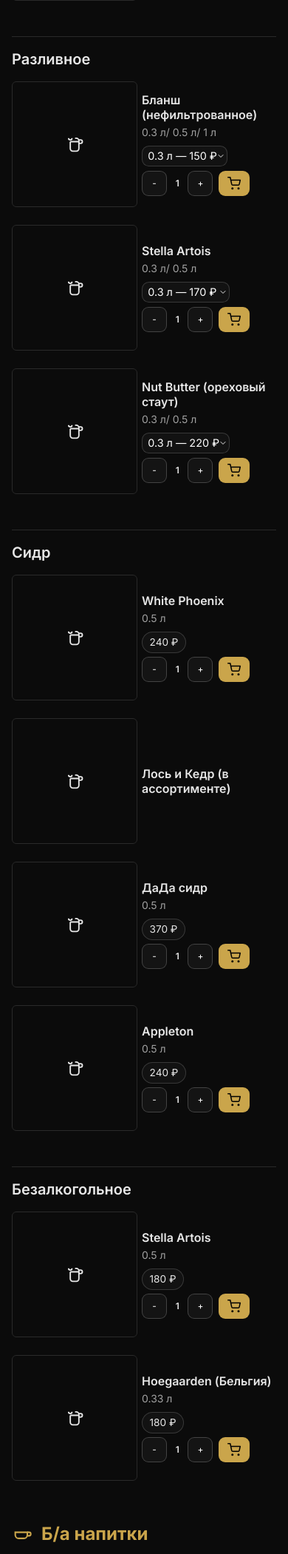
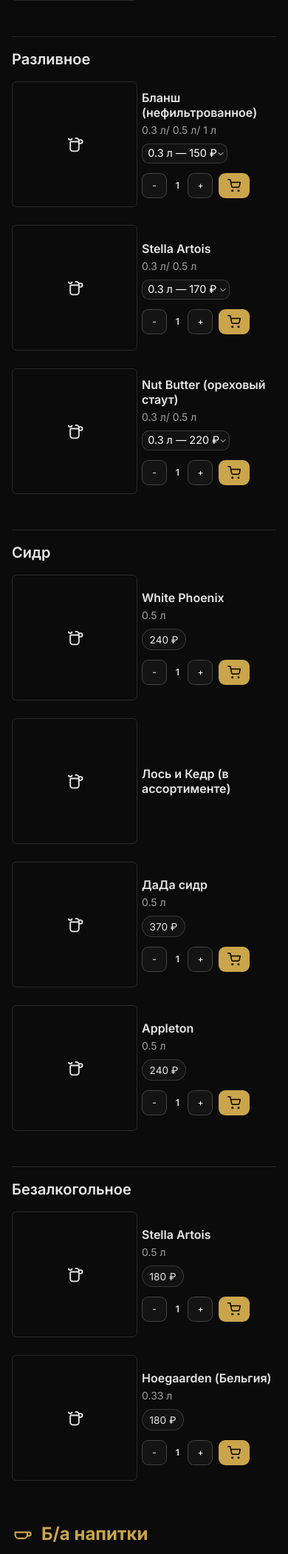
Before and after one commit to Alex71711/pubsite, a Flask app: page /menu in a window 390 px wide. Shown: the part 746-2847 px from the top of the page at 74% size. Run offline with Flask 3, Linux system fonts and the light colour scheme; some libraries are stand-ins or nearby versions.

Commit message:
Синхронизировать отступы после правок

```diff
--- a/templates/menu.html
+++ b/templates/menu.html
@@ -50,7 +50,7 @@
     article[data-item]{ grid-template-columns: 160px 1fr !important; align-items:center; }
     .thumb{ width:170px !important; height:170px !important; }
     .item-price{ display:none !important; }
-    .add-cart-form{ flex-wrap:wrap; column-gap:.35rem; row-gap:.35rem; align-items:center; }
+    .add-cart-form{ flex-wrap:wrap; column-gap:.35rem; row-gap:.80rem; align-items:center; }
     .add-cart-form .select-arrow{ flex:0 1 auto; max-width:80%; position:relative;}
     .select{ width:auto; min-width:auto; max-width:200px; padding:.35rem .8rem .35rem .45rem; font-size:.9rem; }
     .qty{ width:3rem; padding:.35rem .4rem; display:none; }
```
